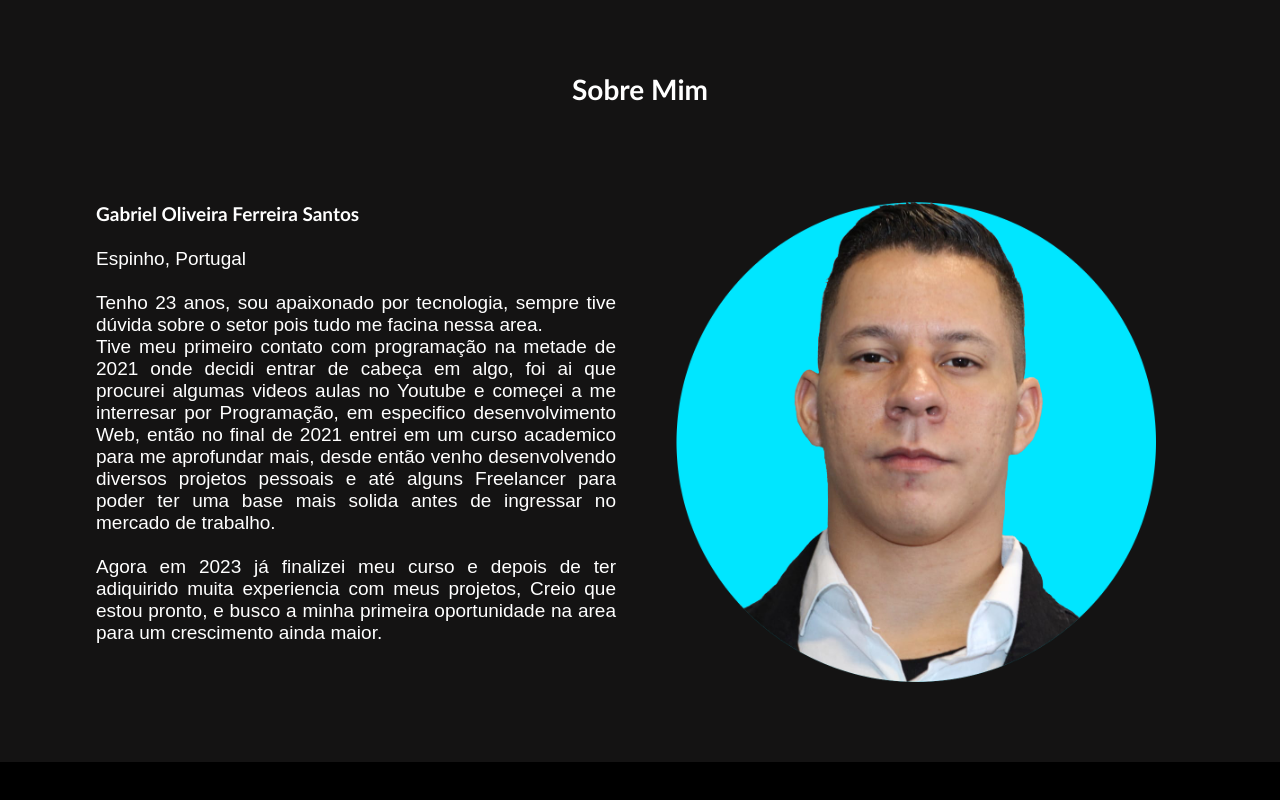
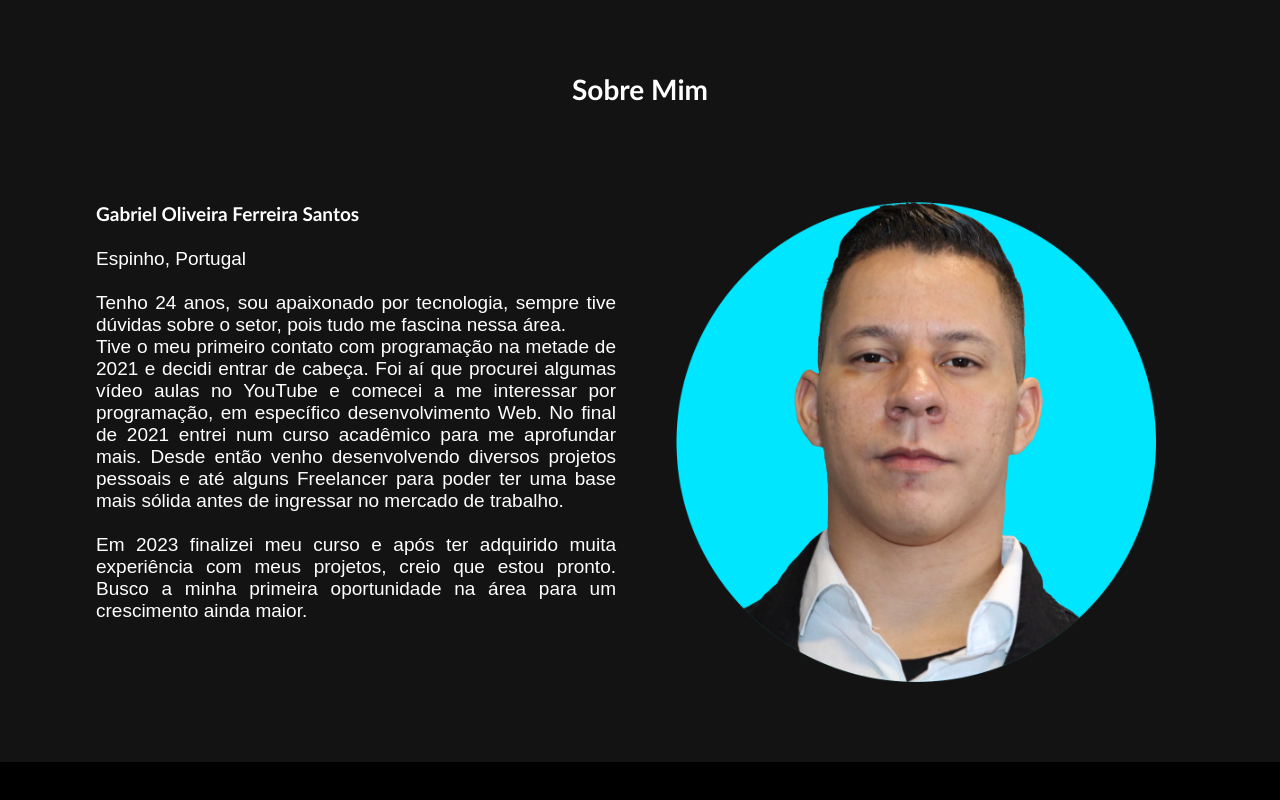
Before and after one commit to GabriellShi/portifolio, a plain HTML site: page index.html in a window 1280 px wide. Shown: the part 830-1630 px from the top of the page. Drawn offline with nearby package versions, Linux system fonts and the light colour scheme.

Commit message:
atualização

```diff
--- a/index.html
+++ b/index.html
@@ -47,7 +47,7 @@
             <h1>OLÁ, EU SOU</h1>
             <h1 class="gabriel typing-animation">GABRIEL SANTOS</h1>
             <div class="container-desenvolvedor">
-                <div class="desenvolvedor-estatico">DESENVOLVEDOR</div>
+                <div class="desenvolvedor-estatico">DEVELOPER</div>
                 <ul class="dinamico">
                     <li><span>FRONT-END</span></li>
                     <li><span>BACK-END</span></li>
@@ -79,15 +79,15 @@
             <div class="container-2-sobre" data-aos="fade-right">
                 <p> <strong>Gabriel Oliveira Ferreira Santos</strong> <br> <br>
                     Espinho, Portugal <br> <br>
-                    Tenho 23 anos, sou apaixonado por tecnologia, sempre tive dúvida sobre o setor pois tudo me facina nessa
-                    area. <br>
-                    Tive meu primeiro contato com programação na metade de 2021 onde decidi entrar de cabeça em algo,
-                    foi ai que procurei algumas videos aulas no Youtube e começei a me interresar por Programação,
-                    em especifico desenvolvimento Web, então no final de 2021 entrei em um curso academico para me aprofundar
-                    mais, desde então venho desenvolvendo diversos projetos pessoais e até alguns Freelancer para poder ter
-                    uma base mais solida antes de ingressar no mercado de trabalho.  <br> <br>
-                    Agora em 2023 já finalizei meu curso e depois de ter adiquirido muita experiencia com meus projetos,
-                    Creio que estou pronto, e busco a minha primeira oportunidade na area para um crescimento ainda maior.
+                    Tenho 24 anos, sou apaixonado por tecnologia, sempre tive dúvidas sobre o setor, pois tudo me fascina
+                     nessa área. <br>
+                    Tive o meu primeiro contato com programação na metade de 2021 e decidi entrar de cabeça.
+                    Foi aí que procurei algumas vídeo aulas no YouTube e comecei a me interessar por programação,
+                     em específico desenvolvimento Web. No final de 2021 entrei num curso acadêmico para me aprofundar mais.
+                      Desde então venho desenvolvendo diversos projetos pessoais e até alguns Freelancer para poder ter
+                       uma base mais sólida antes de ingressar no mercado de trabalho.  <br> <br>
+                    Em 2023 finalizei meu curso e após ter adquirido muita experiência com meus projetos,
+                    creio que estou pronto. Busco a minha primeira oportunidade na área para um crescimento ainda maior.
                 </p>
                 </div>
                 <div class="container-2-foto" data-aos="fade-left"><img src="img/foto.png" alt=""></div>
--- a/styles.css
+++ b/styles.css
@@ -113,7 +113,6 @@ body {
     margin-top: 3rem;
     margin-bottom: 9rem;
     display: flex;
-
 }
 
 /*Definindo a largura das imagens e dando espaçamento embaixo delas*/
@@ -122,7 +121,6 @@ body {
     margin-top: 2rem;
     margin-left: 1rem;
     margin-right: 1rem;
-
 }
 
 /*Centralizando as divs*/
```
Also changed, not shown: 1 other file.
